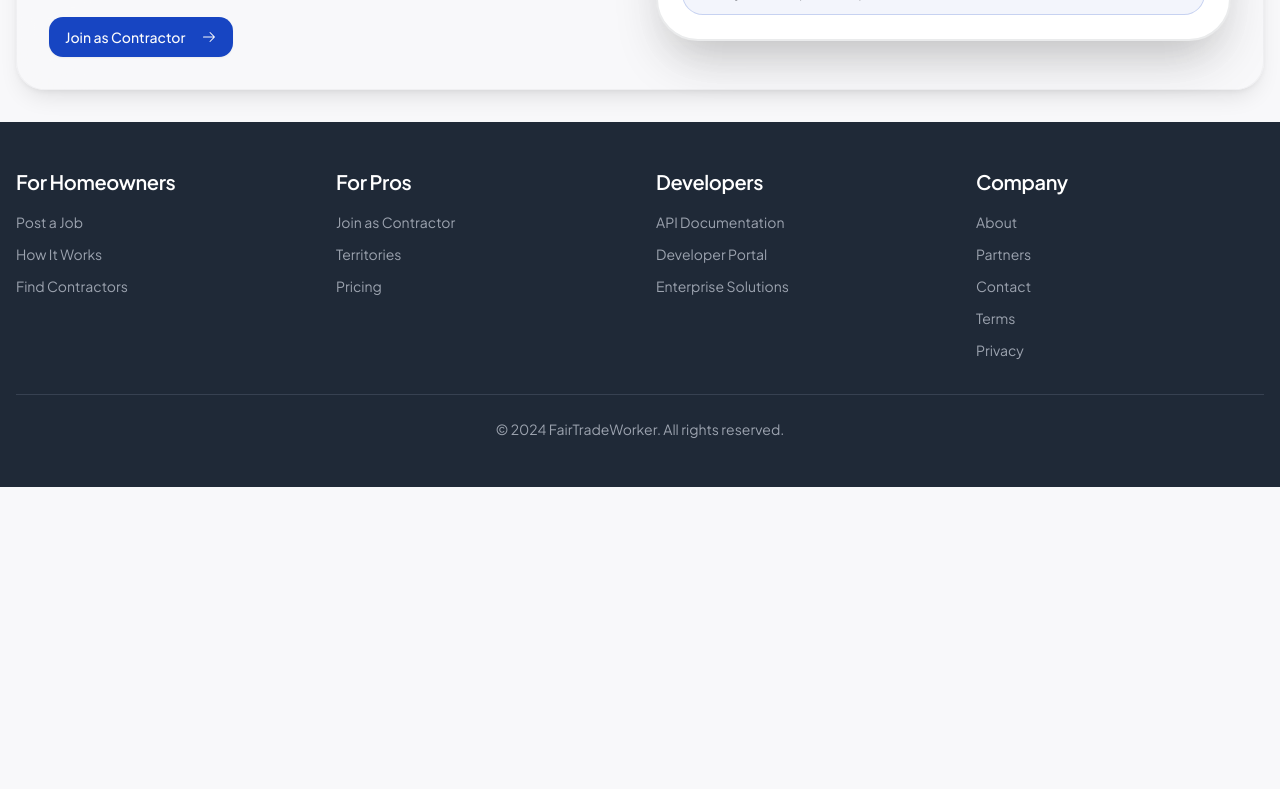
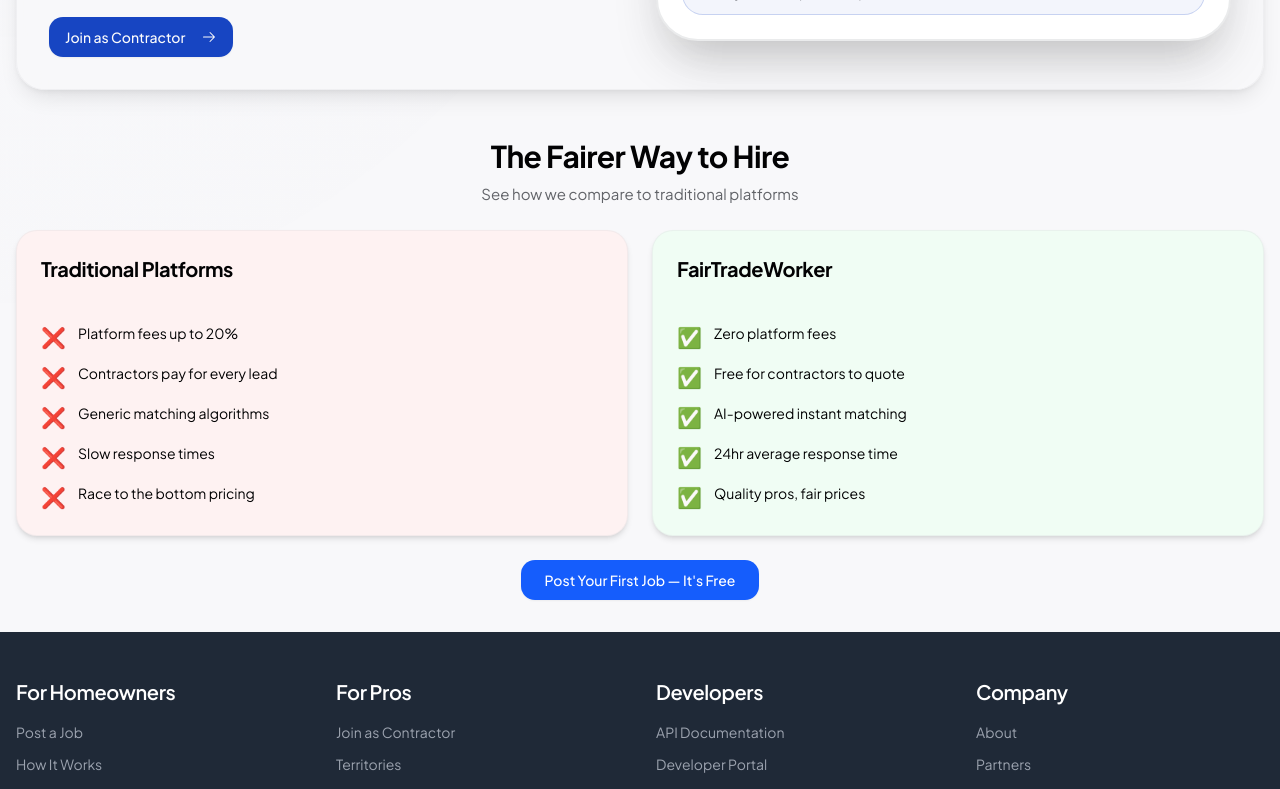
Before and after one commit to FairTradeWorker/i-cannot-help-with-t, a React (Vite) app: page / in a window 1280 px wide. Shown: the part 2835-3624 px from the top of the page. Before the commit the page ends 3322 px from the top, so only its background shows below. Built offline with nearby package versions, Linux system fonts and the light colour scheme; no server answers.

Commit message:
Add 'Why FairTradeWorker?' comparison section to homepage

```diff
--- a/src/App.tsx
+++ b/src/App.tsx
@@ -1133,6 +1133,81 @@
                           </div>
                         </div>
                         </Card>
+
+                        {/* Why FairTradeWorker? Comparison Section */}
+                        <div className="mt-12 space-y-6">
+                          <div className="text-center">
+                            <h3 className="text-3xl font-bold mb-2">The Fairer Way to Hire</h3>
+                            <p className="text-muted-foreground">See how we compare to traditional platforms</p>
+                          </div>
+
+                          <div className="grid grid-cols-1 md:grid-cols-2 gap-6">
+                            {/* Left Column - Traditional Platforms */}
+                            <Card className="p-6 shadow-md rounded-lg" style={{ backgroundColor: '#fef2f2' }}>
+                              <h4 className="text-xl font-bold mb-4">Traditional Platforms</h4>
+                              <ul className="space-y-3">
+                                <li className="flex items-start gap-3">
+                                  <span className="text-xl" style={{ color: '#ef4444' }}>❌</span>
+                                  <span className="text-sm">Platform fees up to 20%</span>
+                                </li>
+                                <li className="flex items-start gap-3">
+                                  <span className="text-xl" style={{ color: '#ef4444' }}>❌</span>
+                                  <span className="text-sm">Contractors pay for every lead</span>
+                                </li>
+                                <li className="flex items-start gap-3">
+                                  <span className="text-xl" style={{ color: '#ef4444' }}>❌</span>
+                                  <span className="text-sm">Generic matching algorithms</span>
+                                </li>
+                                <li className="flex items-start gap-3">
+                                  <span className="text-xl" style={{ color: '#ef4444' }}>❌</span>
+                                  <span className="text-sm">Slow response times</span>
+                                </li>
+                                <li className="flex items-start gap-3">
+                                  <span className="text-xl" style={{ color: '#ef4444' }}>❌</span>
+                                  <span className="text-sm">Race to the bottom pricing</span>
+                                </li>
+                              </ul>
+                            </Card>
+
+                            {/* Right Column - FairTradeWorker */}
+                            <Card className="p-6 shadow-md rounded-lg" style={{ backgroundColor: '#f0fdf4' }}>
+                              <h4 className="text-xl font-bold mb-4">FairTradeWorker</h4>
+                              <ul className="space-y-3">
+                                <li className="flex items-start gap-3">
+                                  <span className="text-xl" style={{ color: '#22c55e' }}>✅</span>
+                                  <span className="text-sm">Zero platform fees</span>
+                                </li>
+                                <li className="flex items-start gap-3">
+                                  <span className="text-xl" style={{ color: '#22c55e' }}>✅</span>
+                                  <span className="text-sm">Free for contractors to quote</span>
+                                </li>
+                                <li className="flex items-start gap-3">
+                                  <span className="text-xl" style={{ color: '#22c55e' }}>✅</span>
+                                  <span className="text-sm">AI-powered instant matching</span>
+                                </li>
+                                <li className="flex items-start gap-3">
+                                  <span className="text-xl" style={{ color: '#22c55e' }}>✅</span>
+                                  <span className="text-sm">24hr average response time</span>
+                                </li>
+                                <li className="flex items-start gap-3">
+                                  <span className="text-xl" style={{ color: '#22c55e' }}>✅</span>
+                                  <span className="text-sm">Quality pros, fair prices</span>
+                                </li>
+                              </ul>
+                            </Card>
+                          </div>
+
+                          {/* CTA Button */}
+                          <div className="text-center">
+                            <Button
+                              size="lg"
+                              onClick={() => handleCreateJob()}
+                              className="bg-blue-600 hover:bg-blue-700 text-white"
+                            >
+                              Post Your First Job — It's Free
+                            </Button>
+                          </div>
+                        </div>
                     </div>
                   )}
                   {activeTab === 'jobs' && (
```
